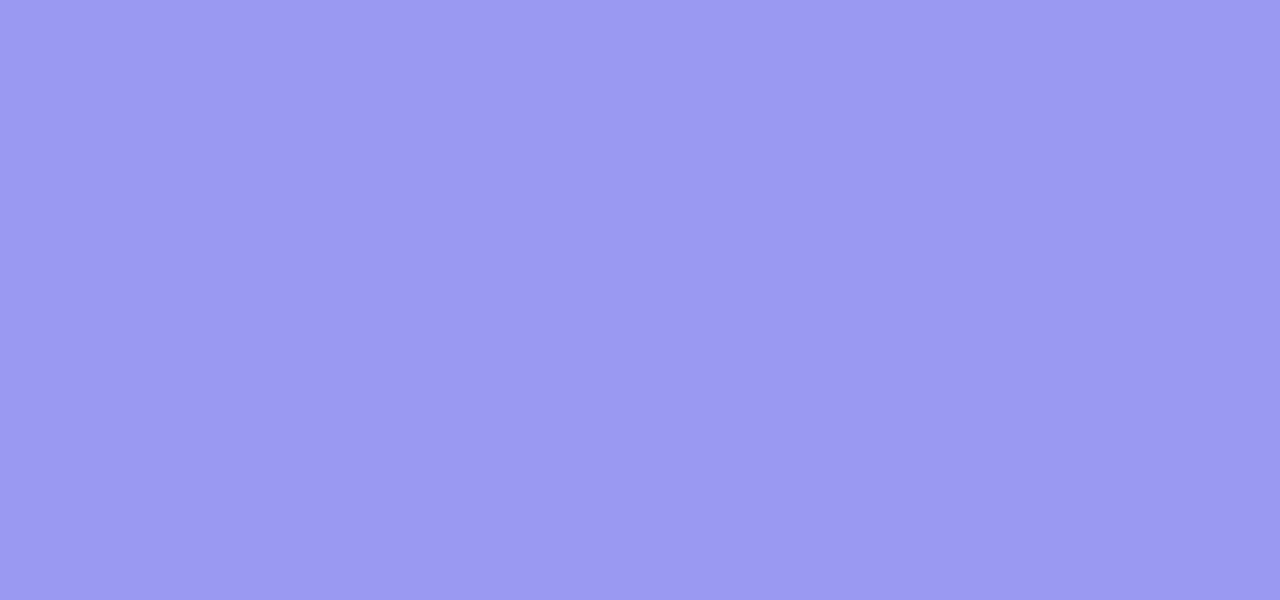
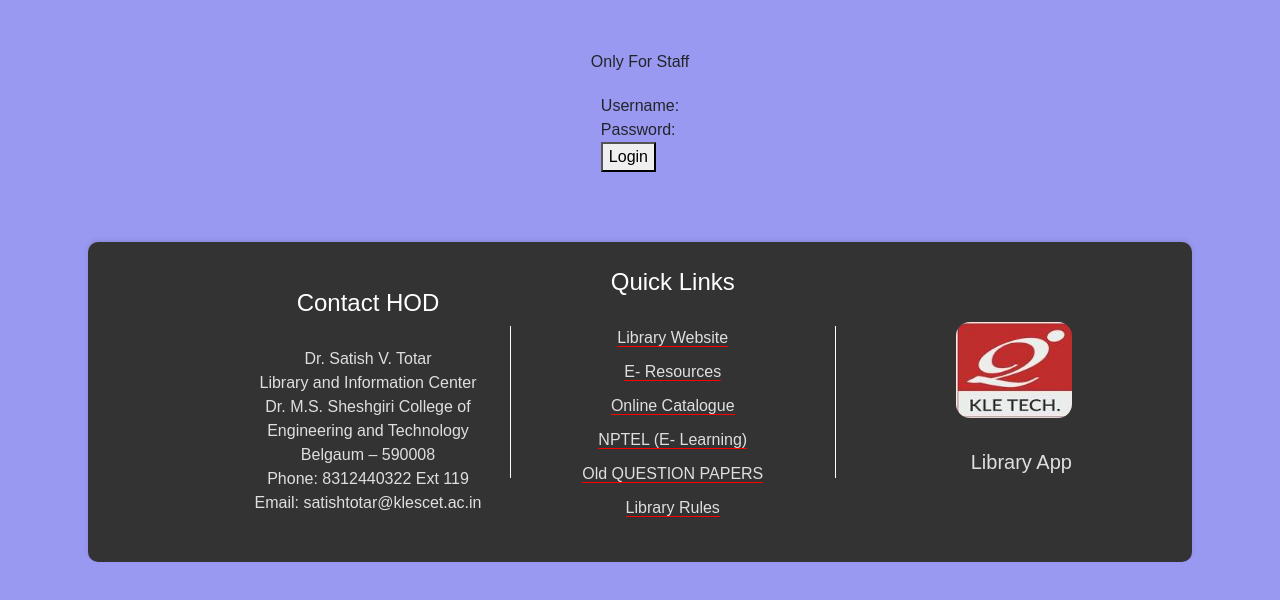
Before and after one commit to Sharatheralagi007/LibraryWebApp, a React (Create React App) app: page /m in a window 1280 px wide. Before the commit this address had no page. Shown: the top 600 px of the page. Built offline with nearby package versions, Linux system fonts and the light colour scheme; the HTML template or start-up script is replaced by a standard one.

Commit message:
login for admin

```diff
--- a/src/App.js
+++ b/src/App.js
@@ -13,6 +13,8 @@ import NotificationManager from './Components/NotificationManager';
 import Resources from './Components/Resources';
 import { Collection } from 'mongoose';
 import Developers from './Components/Developers';
+import Footer from './Components/Footer';
+import Loginauth from './Components/Loginauth';
 
 
 function App() {
@@ -87,10 +89,15 @@ function App() {
         <Route path='/collection' Component={Collection}/>
         <Route path='/gallery' Component={Galleryimages}/>
         <Route path='/developers' Component={Developers}/>
+        <Route path='/m' Component={Loginauth}/>
+
 
 
       </Routes>
     </Router>
+    <div id="footer">
+      <Footer/>
+      </div>
     </>
   );
 }
--- /dev/null
+++ b/src/Components/Loginauth.js
@@ -0,0 +1,76 @@
+import React, { useState } from 'react';
+import axios from 'axios';
+import NotificationManager from './NotificationManager';
+
+const Loginauth = () => {
+  const [isLogged, setisLogged] = useState(false);
+  const [formData, setFormData] = useState({
+    username: '',
+    password: '',
+  });
+
+  const handleChange = (e) => {
+    const { name, value } = e.target;
+    setFormData((prevData) => ({
+      ...prevData,
+      [name]: value,
+    }));
+  };
+
+  const handleSubmit = async (e) => {
+    e.preventDefault();
+
+    try {
+      const response = await axios.post('http://localhost:5000/api/login', formData);
+
+      if (response.data.success) {
+        setisLogged(true);
+      } else {
+        alert('Invalid credentials. Please try again.');
+      }
+    } catch (error) {
+      console.error('Error during login:', error.message);
+      alert('An error occurred. Please try again.');
+    }
+  };
+
+  return (
+    <div>
+      {isLogged ? (
+        <div>
+          <p>Welcome</p>
+          <NotificationManager />
+        </div>
+      ) : (
+        <div style={{ display: 'flex', alignItems: 'center', justifyContent: 'center', padding: '50px', flexDirection: 'column' }}>
+          <div style={{ paddingBottom: '20px' }}>Only For Staff</div>
+          <form onSubmit={handleSubmit}>
+            <label>
+              Username:
+              <input
+                type="text"
+                name="username"
+                value={formData.username}
+                onChange={handleChange}
+              />
+            </label>
+            <br />
+            <label>
+              Password:
+              <input
+                type="password"
+                name="password"
+                value={formData.password}
+                onChange={handleChange}
+              />
+            </label>
+            <br />
+            <button type="submit">Login</button>
+          </form>
+        </div>
+      )}
+    </div>
+  );
+};
+
+export default Loginauth;
--- a/src/Home.js
+++ b/src/Home.js
@@ -173,9 +173,7 @@ function Home() {
      </main>
     <NotificationComponent/>
     <></>
-    <div id="footer">
-      <Footer/>
-      </div>
+
     </div>
   )
 }
```
Also changed, not shown: 1 other file (tests, documents, lock files or other folders).
